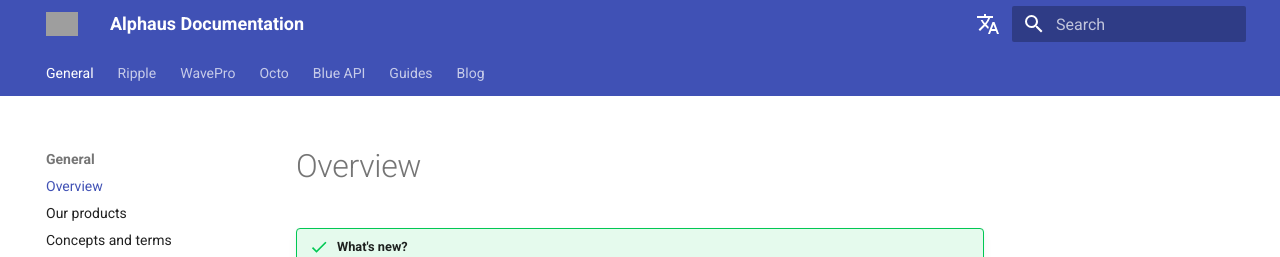
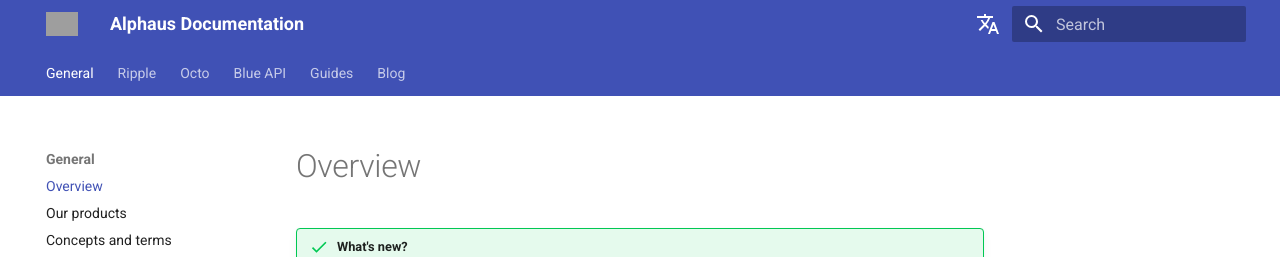
Before and after one commit to alphauslabs/tmpdocs, an MkDocs documentation site: the page built from docs/index.md, in a window 1280 px wide. Shown: the top 257 px of the page. Built offline with MkDocs 1.6.1 and Material for MkDocs 9.7.7, drawn with Linux system fonts in a browser that asks for light colours; comment, search, counter and statistics services are not loaded; grey boxes are pictures that could not be loaded.

Commit message:
chore: rm WavePro, should be separate

```diff
--- a/mkdocs.yml
+++ b/mkdocs.yml
@@ -24,8 +24,6 @@
       - "System status ↗": "https://status.alphaus.cloud/"
   - "Ripple":
       - "ripple/index.md"
-  - "WavePro":
-      - "wavepro/index.md"
   - "Octo":
       - "octo/index.md"
       - "octo/account-registration.md"
```
